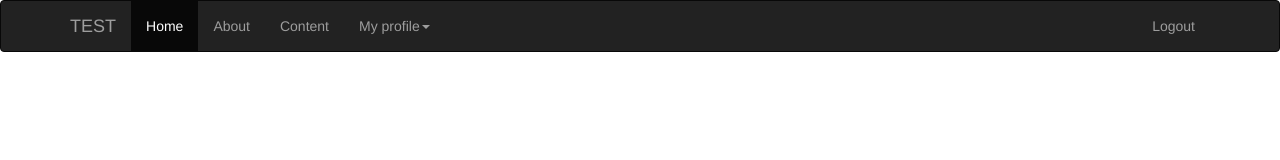
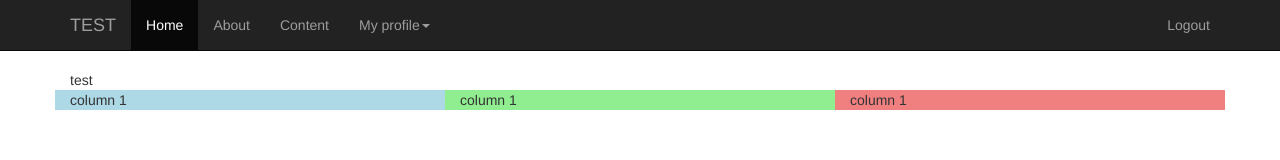
Before and after one commit to 4m1g0/bootstrap-demo, a plain HTML site: page index.html in a window 1280 px wide. Drawn offline with nearby package versions, Linux system fonts and the light colour scheme.

Commit message:
Some rows and columns, fixed header and padding

```diff
--- a/index.html
+++ b/index.html
@@ -7,9 +7,13 @@
     <link rel="stylesheet" href="http://maxcdn.bootstrapcdn.com/bootstrap/3.3.4/css/bootstrap.min.css">
     <script src="https://ajax.googleapis.com/ajax/libs/jquery/1.11.3/jquery.min.js"></script>
     <script src="http://maxcdn.bootstrapcdn.com/bootstrap/3.3.4/js/bootstrap.min.js"></script>
+
+    <style>
+        body { padding-top: 70px; }
+    </style>
 </head>
 <body>
-    <nav class="navbar navbar-inverse">
+    <nav class="navbar navbar-inverse navbar-fixed-top">
         <div class="container">
             <!-- Logo            -->
             <div class="navbar-header">
@@ -46,7 +50,14 @@
             </div>
         </div>
     </nav>
-    <div class="container-fluid">
+
+    <div class="container">
+        test
+        <div class="row">
+            <div class="col-xs-12 col-md-4" style="background: lightblue;"> column 1</div>
+            <div class="col-xs-12 col-md-4" style="background: lightgreen;"> column 1</div>
+            <div class="col-xs-12 col-md-4" style="background: lightcoral;"> column 1</div>
+        </div>
 
     </div>
 
```
